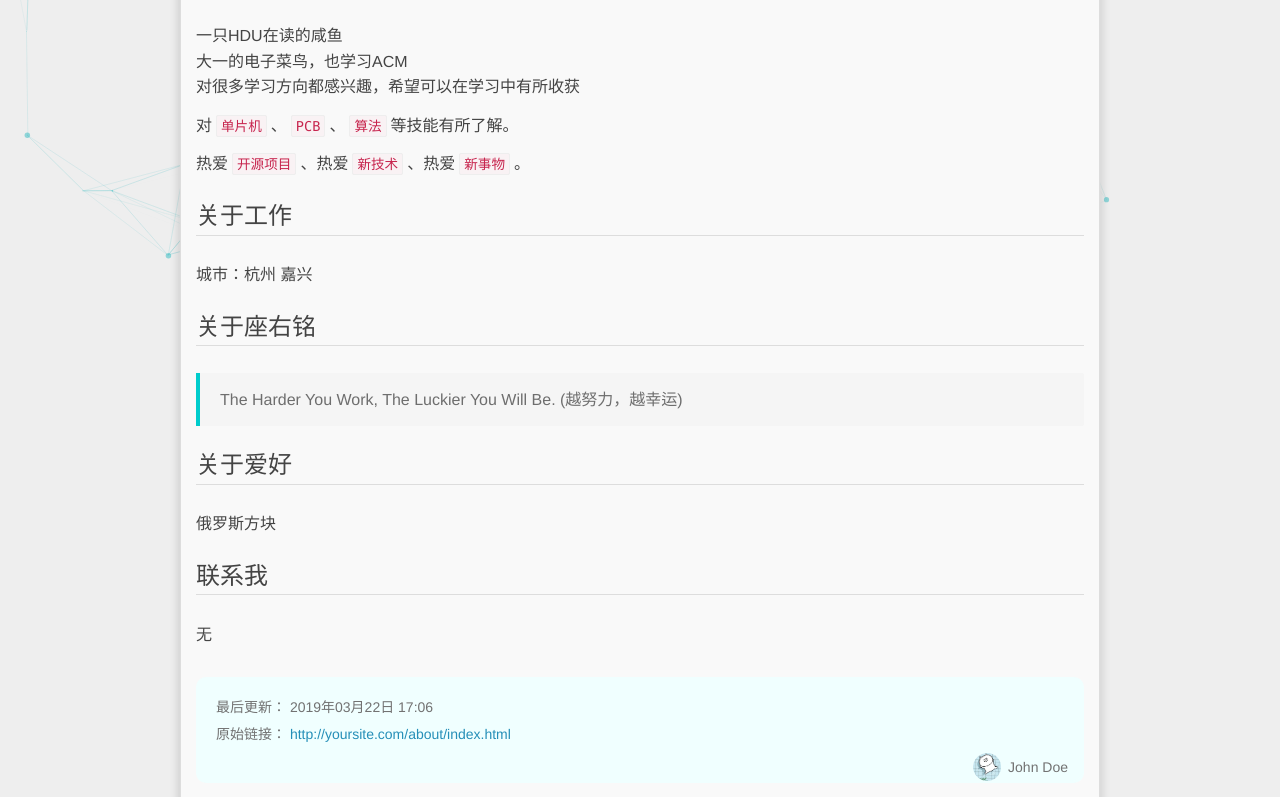
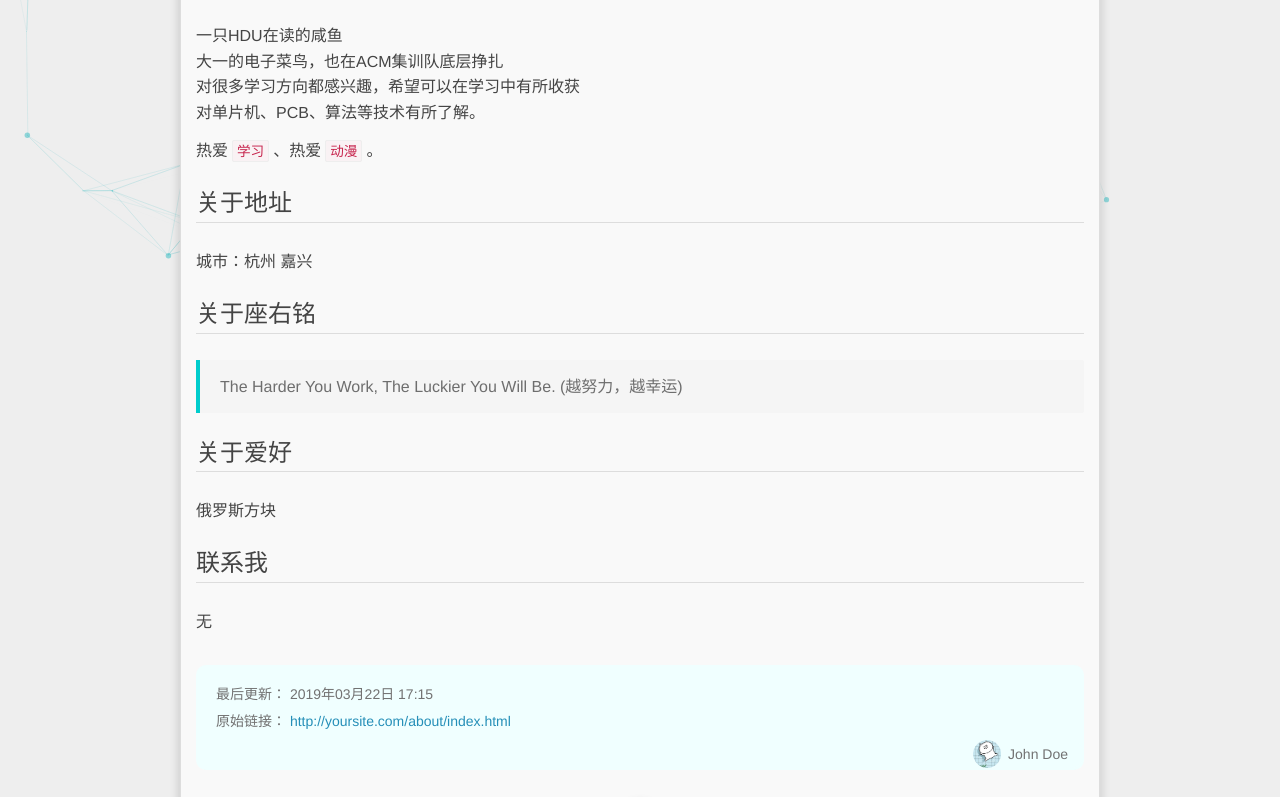
Before and after one commit to chenboluo/chenboluo.github.io, a plain HTML site: page about/index.html in a window 1280 px wide. Shown: the part 530-1327 px from the top of the page. Drawn offline with nearby package versions, Linux system fonts and the light colour scheme; some packages are replaced by stand-ins of ours; a script that the page names is missing.

Commit message:
Site updated: 2019-03-22 17:19:07

```diff
--- a/about/index.html
+++ b/about/index.html
@@ -8,17 +8,17 @@
 
     <meta name="keywords" content="Chenboluo's Blog">
 
-  <meta name="description" content="关于我一只HDU在读的咸鱼         大一的电子菜鸟，也学习ACM    对很多学习方向都感兴趣，希望可以在学习中有所收获 对单片机、PCB、算法等技能有所了解。 热爱开源项目、热爱新技术、热爱新事物。 关于工作城市：杭州 嘉兴 关于座右铭 The Harder You Work, The Luckier You Will Be. (越努力，越幸运)  关于爱好 俄罗斯方块  联系我  无">
+  <meta name="description" content="关于我一只HDU在读的咸鱼大一的电子菜鸟，也在ACM集训队底层挣扎对很多学习方向都感兴趣，希望可以在学习中有所收获对单片机、PCB、算法等技术有所了解。 热爱学习、热爱动漫。 关于地址城市：杭州 嘉兴 关于座右铭 The Harder You Work, The Luckier You Will Be. (越努力，越幸运)  关于爱好 俄罗斯方块  联系我  无">
 <meta property="og:type" content="website">
 <meta property="og:title" content="Hexo">
 <meta property="og:url" content="http://yoursite.com/about/index.html">
 <meta property="og:site_name" content="Hexo">
-<meta property="og:description" content="关于我一只HDU在读的咸鱼         大一的电子菜鸟，也学习ACM    对很多学习方向都感兴趣，希望可以在学习中有所收获 对单片机、PCB、算法等技能有所了解。 热爱开源项目、热爱新技术、热爱新事物。 关于工作城市：杭州 嘉兴 关于座右铭 The Harder You Work, The Luckier You Will Be. (越努力，越幸运)  关于爱好 俄罗斯方块  联系我  无">
+<meta property="og:description" content="关于我一只HDU在读的咸鱼大一的电子菜鸟，也在ACM集训队底层挣扎对很多学习方向都感兴趣，希望可以在学习中有所收获对单片机、PCB、算法等技术有所了解。 热爱学习、热爱动漫。 关于地址城市：杭州 嘉兴 关于座右铭 The Harder You Work, The Luckier You Will Be. (越努力，越幸运)  关于爱好 俄罗斯方块  联系我  无">
 <meta property="og:locale" content="default">
-<meta property="og:updated_time" content="2019-03-22T09:06:27.348Z">
+<meta property="og:updated_time" content="2019-03-22T09:15:09.940Z">
 <meta name="twitter:card" content="summary">
 <meta name="twitter:title" content="Hexo">
-<meta name="twitter:description" content="关于我一只HDU在读的咸鱼         大一的电子菜鸟，也学习ACM    对很多学习方向都感兴趣，希望可以在学习中有所收获 对单片机、PCB、算法等技能有所了解。 热爱开源项目、热爱新技术、热爱新事物。 关于工作城市：杭州 嘉兴 关于座右铭 The Harder You Work, The Luckier You Will Be. (越努力，越幸运)  关于爱好 俄罗斯方块  联系我  无">
+<meta name="twitter:description" content="关于我一只HDU在读的咸鱼大一的电子菜鸟，也在ACM集训队底层挣扎对很多学习方向都感兴趣，希望可以在学习中有所收获对单片机、PCB、算法等技术有所了解。 热爱学习、热爱动漫。 关于地址城市：杭州 嘉兴 关于座右铭 The Harder You Work, The Luckier You Will Be. (越努力，越幸运)  关于爱好 俄罗斯方块  联系我  无">
 
 
     <link rel="icon" href="/favicon.ico">
@@ -115,10 +115,9 @@
     <div class="article-entry " itemprop="articleBody">
 
 
-            <h3 id="关于我"><a href="#关于我" class="headerlink" title="关于我"></a>关于我</h3><p>一只HDU在读的咸鱼<br>         大一的电子菜鸟，也学习ACM<br>    对很多学习方向都感兴趣，希望可以在学习中有所收获</p>
-<p>对<code>单片机</code>、<code>PCB</code>、<code>算法</code>等技能有所了解。</p>
-<p>热爱<code>开源项目</code>、热爱<code>新技术</code>、热爱<code>新事物</code>。</p>
-<h3 id="关于工作"><a href="#关于工作" class="headerlink" title="关于工作"></a>关于工作</h3><p>城市：杭州 嘉兴</p>
+            <h3 id="关于我"><a href="#关于我" class="headerlink" title="关于我"></a>关于我</h3><p>一只HDU在读的咸鱼<br>大一的电子菜鸟，也在ACM集训队底层挣扎<br>对很多学习方向都感兴趣，希望可以在学习中有所收获<br>对单片机、PCB、算法等技术有所了解。</p>
+<p>热爱<code>学习</code>、热爱<code>动漫</code>。</p>
+<h3 id="关于地址"><a href="#关于地址" class="headerlink" title="关于地址"></a>关于地址</h3><p>城市：杭州 嘉兴</p>
 <h3 id="关于座右铭"><a href="#关于座右铭" class="headerlink" title="关于座右铭"></a>关于座右铭</h3><blockquote>
 <p>The Harder You Work, The Luckier You Will Be. (越努力，越幸运)</p>
 </blockquote>
@@ -127,7 +126,7 @@
 
             <div class="post-copyright">
     <div class="content">
-        <p>最后更新： 2019年03月22日 17:06</p>
+        <p>最后更新： 2019年03月22日 17:15</p>
         <p>原始链接： <a class="post-url" href="/about/index.html" title>http://yoursite.com/about/index.html</a></p>
         <footer>
             <a href="http://yoursite.com">
@@ -238,7 +237,7 @@
 
     <aside class="post-toc-pos post-toc-top" id="post-toc">
         <nav class="post-toc-wrap">
-            <ol class="post-toc"><li class="post-toc-item post-toc-level-3"><a class="post-toc-link" href="#关于我"><span class="post-toc-text">关于我</span></a></li><li class="post-toc-item post-toc-level-3"><a class="post-toc-link" href="#关于工作"><span class="post-toc-text">关于工作</span></a></li><li class="post-toc-item post-toc-level-3"><a class="post-toc-link" href="#关于座右铭"><span class="post-toc-text">关于座右铭</span></a></li><li class="post-toc-item post-toc-level-3"><a class="post-toc-link" href="#关于爱好"><span class="post-toc-text">关于爱好</span></a></li><li class="post-toc-item post-toc-level-3"><a class="post-toc-link" href="#联系我"><span class="post-toc-text">联系我</span></a></li></ol>
+            <ol class="post-toc"><li class="post-toc-item post-toc-level-3"><a class="post-toc-link" href="#关于我"><span class="post-toc-text">关于我</span></a></li><li class="post-toc-item post-toc-level-3"><a class="post-toc-link" href="#关于地址"><span class="post-toc-text">关于地址</span></a></li><li class="post-toc-item post-toc-level-3"><a class="post-toc-link" href="#关于座右铭"><span class="post-toc-text">关于座右铭</span></a></li><li class="post-toc-item post-toc-level-3"><a class="post-toc-link" href="#关于爱好"><span class="post-toc-text">关于爱好</span></a></li><li class="post-toc-item post-toc-level-3"><a class="post-toc-link" href="#联系我"><span class="post-toc-text">联系我</span></a></li></ol>
         </nav>
     </aside>
 
```
